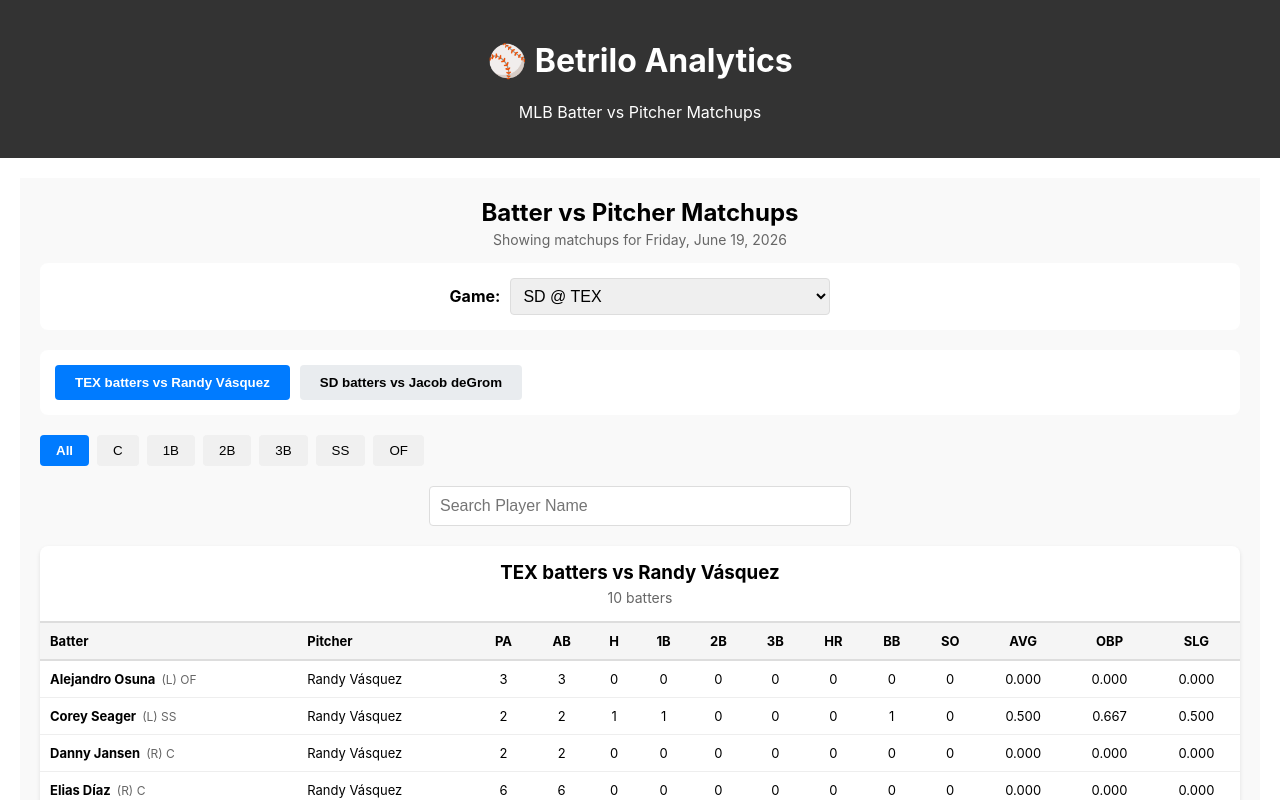
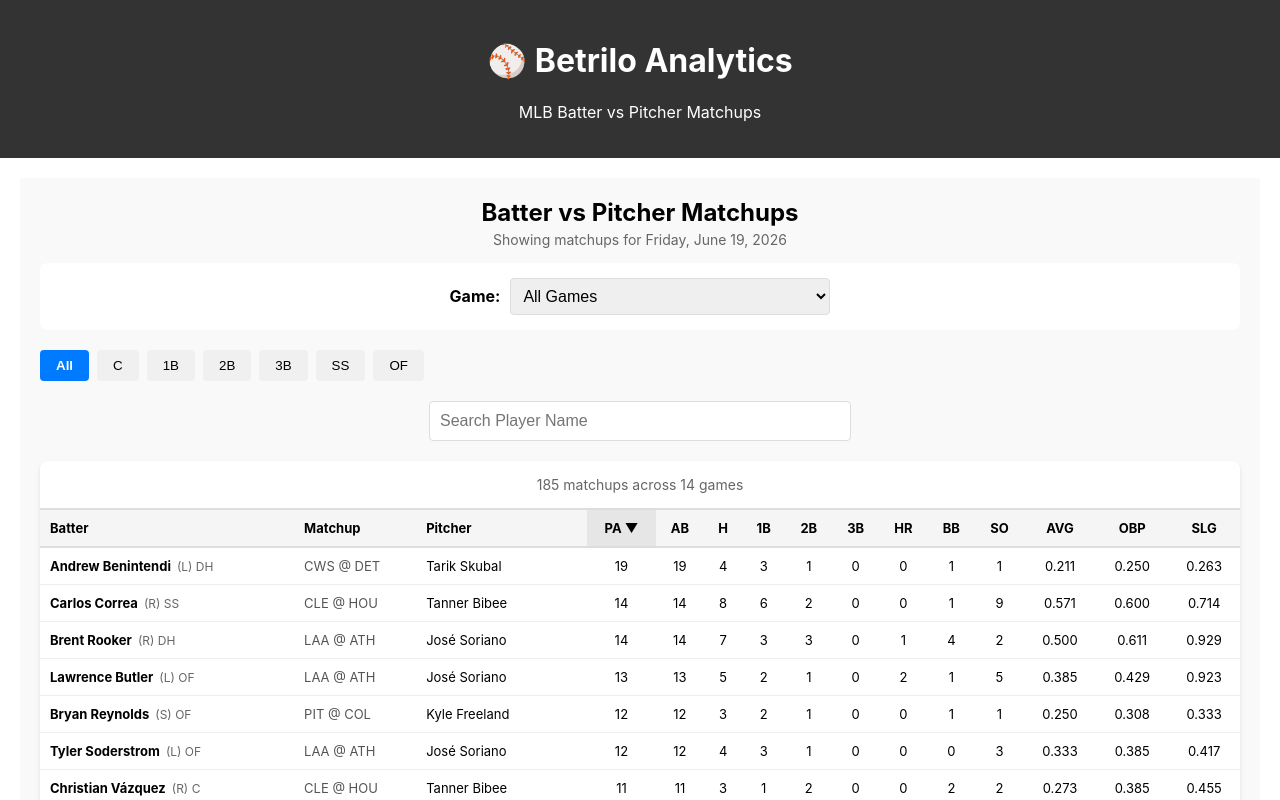
Before and after one commit to betrilopicks-ops/betrilo-analytics, a React (Create React App) app: page / in a window 1280 px wide. Shown: the top 800 px of the page. Built offline with nearby package versions, Linux system fonts and the light colour scheme.

Commit message:
Load latest matchups, add OBP/SLG, handedness, date header

```diff
--- a/src/pages/MatchupsPage.jsx
+++ b/src/pages/MatchupsPage.jsx
@@ -3,10 +3,11 @@ import React, { useState, useMemo, useEffect } from 'react';
 export default function MatchupsPage() {
   const [games, setGames] = useState([]);
   const [exportedDate, setExportedDate] = useState('');
-  const [selectedGameIndex, setSelectedGameIndex] = useState(0);
-  const [selectedSide, setSelectedSide] = useState('home');
+  const [selectedGame, setSelectedGame] = useState('all'); // 'all' or game index as string
   const [selectedPosition, setSelectedPosition] = useState('All');
   const [searchText, setSearchText] = useState('');
+  const [sortBy, setSortBy] = useState('pa');
+  const [sortOrder, setSortOrder] = useState('desc');
   const [dataLoading, setDataLoading] = useState(true);
 
   useEffect(() => {
@@ -23,50 +24,121 @@ export default function MatchupsPage() {
       });
   }, []);
 
-  const currentGame = games[selectedGameIndex];
+  const isAllGames = selectedGame === 'all';
 
-  const battersAndPitcher = useMemo(() => {
-    if (!currentGame) return { batters: [], pitcher: null, teamName: '', vsTeam: '' };
-    if (selectedSide === 'home') {
-      return {
-        batters: currentGame.home_batters || [],
-        pitcher: currentGame.away_pitcher,
-        teamName: currentGame.home_team,
-        vsTeam: currentGame.away_team
-      };
-    }
-    return {
-      batters: currentGame.away_batters || [],
-      pitcher: currentGame.home_pitcher,
-      teamName: currentGame.away_team,
-      vsTeam: currentGame.home_team
-    };
-  }, [currentGame, selectedSide]);
-
-  const filteredBatters = useMemo(() => {
-    let filtered = battersAndPitcher.batters;
-    if (selectedPosition !== 'All') {
-      filtered = filtered.filter(b => b.position === selectedPosition);
-    }
-    if (searchText) {
-      const search = searchText.toLowerCase();
-      filtered = filtered.filter(b => b.batter_name.toLowerCase().includes(search));
-    }
-    return filtered;
-  }, [battersAndPitcher, selectedPosition, searchText]);
-
-  const positions = ['All', 'C', '1B', '2B', '3B', 'SS', 'OF'];
-
-  const prettyDate = exportedDate
-    ? new Date(exportedDate + 'T00:00:00').toLocaleDateString('en-US', {
-        weekday: 'long', month: 'long', day: 'numeric', year: 'numeric'
-      })
-    : '';
-
+  const pitcherName = (p) => (p && p.pitcher_name ? p.pitcher_name : 'TBD');
   const pitcherLabel = (p) => {
     if (!p || !p.pitcher_name) return 'TBD';
     return p.throws ? `${p.pitcher_name} (${p.throws})` : p.pitcher_name;
   };
+
+  // Flatten a list of games into batter rows, each paired with the pitcher faced
+  const buildRows = (gameList) => {
+    const rows = [];
+    gameList.forEach((game) => {
+      const matchup = `${game.away_team} @ ${game.home_team}`;
+      (game.home_batters || []).forEach((b) => {
+        rows.push({
+          ...b,
+          matchup,
+          pitcher_name: pitcherName(game.away_pitcher),
+          pitcher_throws: game.away_pitcher?.throws || '',
+        });
+      });
+      (game.away_batters || []).forEach((b) => {
+        rows.push({
+          ...b,
+          matchup,
+          pitcher_name: pitcherName(game.home_pitcher),
+          pitcher_throws: game.home_pitcher?.throws || '',
+        });
+      });
+    });
+    return rows;
+  };
+
+  const allRows = useMemo(() => {
+    if (!games.length) return [];
+    if (isAllGames) return buildRows(games);
+    const idx = parseInt(selectedGame, 10);
+    const g = games[idx];
+    return g ? buildRows([g]) : [];
+  }, [games, selectedGame, isAllGames]);
+
+  const filteredRows = useMemo(() => {
+    let rows = allRows;
+
+    if (selectedPosition !== 'All') {
+      rows = rows.filter((r) => r.position === selectedPosition);
+    }
+
+    if (searchText) {
+      const s = searchText.toLowerCase();
+      rows = rows.filter(
+        (r) =>
+          (r.batter_name && r.batter_name.toLowerCase().includes(s)) ||
+          (r.pitcher_name && r.pitcher_name.toLowerCase().includes(s))
+      );
+    }
+
+    const textCols = ['batter_name', 'pitcher_name', 'matchup', 'position'];
+    const isText = textCols.includes(sortBy);
+
+    const sorted = [...rows].sort((a, b) => {
+      let av = a[sortBy];
+      let bv = b[sortBy];
+      if (isText) {
+        av = (av || '').toString().toLowerCase();
+        bv = (bv || '').toString().toLowerCase();
+        if (av < bv) return sortOrder === 'asc' ? -1 : 1;
+        if (av > bv) return sortOrder === 'asc' ? 1 : -1;
+        return 0;
+      }
+      av = typeof av === 'number' ? av : -Infinity;
+      bv = typeof bv === 'number' ? bv : -Infinity;
+      return sortOrder === 'asc' ? av - bv : bv - av;
+    });
+
+    return sorted;
+  }, [allRows, selectedPosition, searchText, sortBy, sortOrder]);
+
+  const handleSort = (key, type) => {
+    if (sortBy === key) {
+      setSortOrder((o) => (o === 'asc' ? 'desc' : 'asc'));
+    } else {
+      setSortBy(key);
+      setSortOrder(type === 'text' ? 'asc' : 'desc');
+    }
+  };
+
+  const positions = ['All', 'C', '1B', '2B', '3B', 'SS', 'OF'];
+
+  // Column definitions; 'matchup' only shown in All-Games view
+  const columns = [
+    { key: 'batter_name', label: 'Batter', type: 'text', align: 'left' },
+    ...(isAllGames ? [{ key: 'matchup', label: 'Matchup', type: 'text', align: 'left' }] : []),
+    { key: 'pitcher_name', label: 'Pitcher', type: 'text', align: 'left' },
+    { key: 'pa', label: 'PA', type: 'num', align: 'center' },
+    { key: 'ab', label: 'AB', type: 'num', align: 'center' },
+    { key: 'h', label: 'H', type: 'num', align: 'center' },
+    { key: 'b1', label: '1B', type: 'num', align: 'center' },
+    { key: 'b2', label: '2B', type: 'num', align: 'center' },
+    { key: 'b3', label: '3B', type: 'num', align: 'center' },
+    { key: 'hr', label: 'HR', type: 'num', align: 'center' },
+    { key: 'bb', label: 'BB', type: 'num', align: 'center' },
+    { key: 'so', label: 'SO', type: 'num', align: 'center' },
+    { key: 'avg', label: 'AVG', type: 'num', align: 'center' },
+    { key: 'obp', label: 'OBP', type: 'num', align: 'center' },
+    { key: 'slg', label: 'SLG', type: 'num', align: 'center' },
+  ];
+
+  const fmt3 = (v) => (typeof v === 'number' ? v.toFixed(3) : v || '.000');
+
+  const prettyDate = exportedDate
+    ? new Date(exportedDate + 'T00:00:00').toLocaleDateString('en-US', {
+        weekday: 'long', month: 'long', day: 'numeric', year: 'numeric',
+      })
+    : '';
 
   return (
     <div style={{ padding: '20px', background: '#f9f9f9', minHeight: '100vh' }}>
@@ -74,7 +146,7 @@ export default function MatchupsPage() {
         <div style={{ textAlign: 'center', color: '#666' }}>Loading games...</div>
       ) : (
         <>
-          {/* Slate header */}
+          {/* Header */}
           <div style={{ marginBottom: '15px' }}>
             <h2 style={{ margin: '0 0 4px 0' }}>Batter vs Pitcher Matchups</h2>
             {prettyDate && (
@@ -88,13 +160,11 @@ export default function MatchupsPage() {
           <div style={{ marginBottom: '20px', background: 'white', padding: '15px', borderRadius: '8px' }}>
             <label style={{ fontWeight: 'bold', marginRight: '10px' }}>Game:</label>
             <select
-              value={selectedGameIndex}
-              onChange={(e) => {
-                setSelectedGameIndex(parseInt(e.target.value));
-                setSelectedSide('home');
-              }}
+              value={selectedGame}
+              onChange={(e) => setSelectedGame(e.target.value)}
               style={{ padding: '8px', fontSize: '16px', borderRadius: '4px', border: '1px solid #ddd', minWidth: '320px' }}
             >
+              <option value="all">All Games</option>
               {games.map((game, idx) => (
                 <option key={idx} value={idx}>
                   {game.away_team} @ {game.home_team}
@@ -103,37 +173,9 @@ export default function MatchupsPage() {
             </select>
           </div>
 
-          {currentGame && (
-            <>
-              {/* Side Selector */}
-              <div style={{ marginBottom: '20px', background: 'white', padding: '15px', borderRadius: '8px', display: 'flex', gap: '10px', flexWrap: 'wrap' }}>
-                <button
-                  onClick={() => setSelectedSide('home')}
-                  style={{
-                    padding: '10px 20px',
-                    background: selectedSide === 'home' ? '#007bff' : '#e9ecef',
-                    color: selectedSide === 'home' ? 'white' : 'black',
-                    border: 'none', borderRadius: '4px', cursor: 'pointer', fontWeight: 'bold'
-                  }}
-                >
-                  {currentGame.home_team} batters vs {pitcherLabel(currentGame.away_pitcher)}
-                </button>
-                <button
-                  onClick={() => setSelectedSide('away')}
-                  style={{
-                    padding: '10px 20px',
-                    background: selectedSide === 'away' ? '#007bff' : '#e9ecef',
-                    color: selectedSide === 'away' ? 'white' : 'black',
-                    border: 'none', borderRadius: '4px', cursor: 'pointer', fontWeight: 'bold'
-                  }}
-                >
-                  {currentGame.away_team} batters vs {pitcherLabel(currentGame.home_pitcher)}
-                </button>
-              </div>
-
           {/* Position Filters */}
           <div style={{ marginBottom: '20px', display: 'flex', gap: '8px', flexWrap: 'wrap' }}>
-                {positions.map(pos => (
+            {positions.map((pos) => (
               <button
                 key={pos}
                 onClick={() => setSelectedPosition(pos)}
@@ -142,7 +184,7 @@ export default function MatchupsPage() {
                   background: selectedPosition === pos ? '#007bff' : '#f0f0f0',
                   color: selectedPosition === pos ? 'white' : 'black',
                   border: 'none', borderRadius: '4px', cursor: 'pointer',
-                      fontWeight: selectedPosition === pos ? 'bold' : 'normal'
+                  fontWeight: selectedPosition === pos ? 'bold' : 'normal',
                 }}
               >
                 {pos}
@@ -161,14 +203,11 @@ export default function MatchupsPage() {
             />
           </div>
 
-              {/* BvP Table */}
+          {/* Table */}
           <div style={{ background: 'white', borderRadius: '8px', overflow: 'hidden', boxShadow: '0 2px 4px rgba(0,0,0,0.1)' }}>
             <div style={{ padding: '15px', borderBottom: '2px solid #ddd' }}>
-                  <h3 style={{ margin: 0 }}>
-                    {battersAndPitcher.teamName} batters vs {pitcherLabel(battersAndPitcher.pitcher)}
-                  </h3>
-                  <p style={{ margin: '5px 0 0 0', color: '#666', fontSize: '14px' }}>
-                    {filteredBatters.length} batters
+              <p style={{ margin: 0, color: '#666', fontSize: '14px' }}>
+                {filteredRows.length} matchups{isAllGames ? ` across ${games.length} games` : ''}
               </p>
             </div>
 
@@ -176,61 +215,66 @@ export default function MatchupsPage() {
               <table style={{ width: '100%', borderCollapse: 'collapse', fontSize: '13px' }}>
                 <thead>
                   <tr style={{ background: '#f5f5f5', borderBottom: '2px solid #ddd' }}>
-                        <th style={{ padding: '10px', textAlign: 'left' }}>Batter</th>
-                        <th style={{ padding: '10px', textAlign: 'left' }}>Pitcher</th>
-                        <th style={{ padding: '10px', textAlign: 'center' }}>PA</th>
-                        <th style={{ padding: '10px', textAlign: 'center' }}>AB</th>
-                        <th style={{ padding: '10px', textAlign: 'center' }}>H</th>
-                        <th style={{ padding: '10px', textAlign: 'center' }}>1B</th>
-                        <th style={{ padding: '10px', textAlign: 'center' }}>2B</th>
-                        <th style={{ padding: '10px', textAlign: 'center' }}>3B</th>
-                        <th style={{ padding: '10px', textAlign: 'center' }}>HR</th>
-                        <th style={{ padding: '10px', textAlign: 'center' }}>BB</th>
-                        <th style={{ padding: '10px', textAlign: 'center' }}>SO</th>
-                        <th style={{ padding: '10px', textAlign: 'center' }}>AVG</th>
-                        <th style={{ padding: '10px', textAlign: 'center' }}>OBP</th>
-                        <th style={{ padding: '10px', textAlign: 'center' }}>SLG</th>
+                    {columns.map((col) => (
+                      <th
+                        key={col.key}
+                        onClick={() => handleSort(col.key, col.type)}
+                        style={{
+                          padding: '10px',
+                          textAlign: col.align,
+                          cursor: 'pointer',
+                          userSelect: 'none',
+                          whiteSpace: 'nowrap',
+                          background: sortBy === col.key ? '#e6e6e6' : '#f5f5f5',
+                          fontWeight: 'bold',
+                        }}
+                      >
+                        {col.label}
+                        {sortBy === col.key ? (sortOrder === 'asc' ? ' ▲' : ' ▼') : ''}
+                      </th>
+                    ))}
                   </tr>
                 </thead>
                 <tbody>
-                      {filteredBatters.map((batter, idx) => (
+                  {filteredRows.map((r, idx) => (
                     <tr key={idx} style={{ borderBottom: '1px solid #eee' }}>
                       <td style={{ padding: '10px', textAlign: 'left', fontWeight: 'bold' }}>
-                            {batter.batter_name}
+                        {r.batter_name}
                         <span style={{ marginLeft: '6px', color: '#666', fontSize: '12px', fontWeight: 'normal' }}>
-                              {batter.bats ? `(${batter.bats}) ` : ''}{batter.position}
+                          {r.bats ? `(${r.bats}) ` : ''}{r.position}
                         </span>
                       </td>
+                      {isAllGames && (
+                        <td style={{ padding: '10px', textAlign: 'left', color: '#555' }}>{r.matchup}</td>
+                      )}
                       <td style={{ padding: '10px', textAlign: 'left' }}>
-                            {pitcherLabel(battersAndPitcher.pitcher)}
+                        {r.pitcher_name}{r.pitcher_throws ? ` (${r.pitcher_throws})` : ''}
                       </td>
-                          <td style={{ padding: '10px', textAlign: 'center' }}>{batter.pa || 0}</td>
-                          <td style={{ padding: '10px', textAlign: 'center' }}>{batter.ab || 0}</td>
-                          <td style={{ padding: '10px', textAlign: 'center' }}>{batter.h || 0}</td>
-                          <td style={{ padding: '10px', textAlign: 'center' }}>{batter.b1 || 0}</td>
-                          <td style={{ padding: '10px', textAlign: 'center' }}>{batter.b2 || 0}</td>
-                          <td style={{ padding: '10px', textAlign: 'center' }}>{batter.b3 || 0}</td>
-                          <td style={{ padding: '10px', textAlign: 'center' }}>{batter.hr || 0}</td>
-                          <td style={{ padding: '10px', textAlign: 'center' }}>{batter.bb || 0}</td>
-                          <td style={{ padding: '10px', textAlign: 'center' }}>{batter.so || 0}</td>
-                          <td style={{ padding: '10px', textAlign: 'center' }}>{typeof batter.avg === 'number' ? batter.avg.toFixed(3) : (batter.avg || '.000')}</td>
-                          <td style={{ padding: '10px', textAlign: 'center' }}>{typeof batter.obp === 'number' ? batter.obp.toFixed(3) : (batter.obp || '.000')}</td>
-                          <td style={{ padding: '10px', textAlign: 'center' }}>{typeof batter.slg === 'number' ? batter.slg.toFixed(3) : (batter.slg || '.000')}</td>
+                      <td style={{ padding: '10px', textAlign: 'center' }}>{r.pa || 0}</td>
+                      <td style={{ padding: '10px', textAlign: 'center' }}>{r.ab || 0}</td>
+                      <td style={{ padding: '10px', textAlign: 'center' }}>{r.h || 0}</td>
+                      <td style={{ padding: '10px', textAlign: 'center' }}>{r.b1 || 0}</td>
+                      <td style={{ padding: '10px', textAlign: 'center' }}>{r.b2 || 0}</td>
+                      <td style={{ padding: '10px', textAlign: 'center' }}>{r.b3 || 0}</td>
+                      <td style={{ padding: '10px', textAlign: 'center' }}>{r.hr || 0}</td>
+                      <td style={{ padding: '10px', textAlign: 'center' }}>{r.bb || 0}</td>
+                      <td style={{ padding: '10px', textAlign: 'center' }}>{r.so || 0}</td>
+                      <td style={{ padding: '10px', textAlign: 'center' }}>{fmt3(r.avg)}</td>
+                      <td style={{ padding: '10px', textAlign: 'center' }}>{fmt3(r.obp)}</td>
+                      <td style={{ padding: '10px', textAlign: 'center' }}>{fmt3(r.slg)}</td>
                     </tr>
                   ))}
                 </tbody>
               </table>
-                  {filteredBatters.length === 0 && (
+              {filteredRows.length === 0 && (
                 <div style={{ padding: '20px', textAlign: 'center', color: '#666' }}>
-                      No batters with history vs this pitcher.
+                  No matchups found.
                 </div>
               )}
             </div>
           </div>
         </>
       )}
-        </>
-      )}
     </div>
   );
 }
```
Lines whose indentation alone changed are shown as unchanged.
